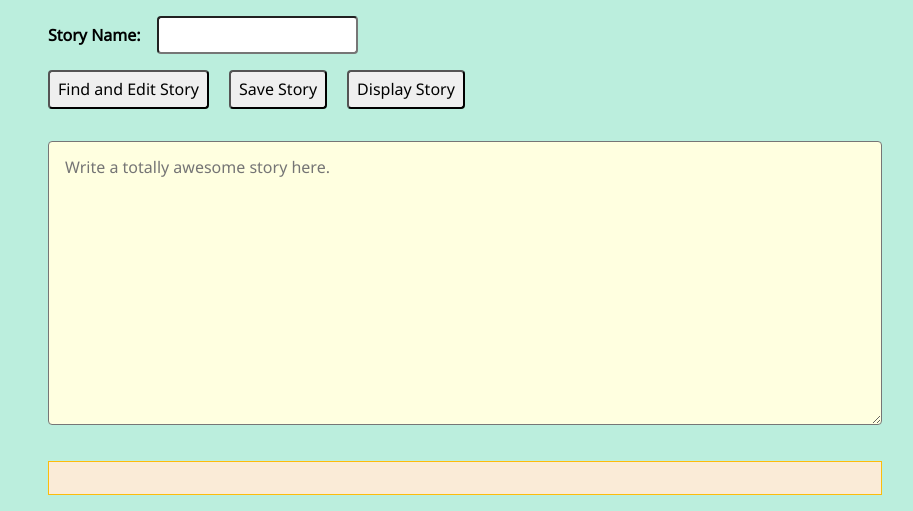
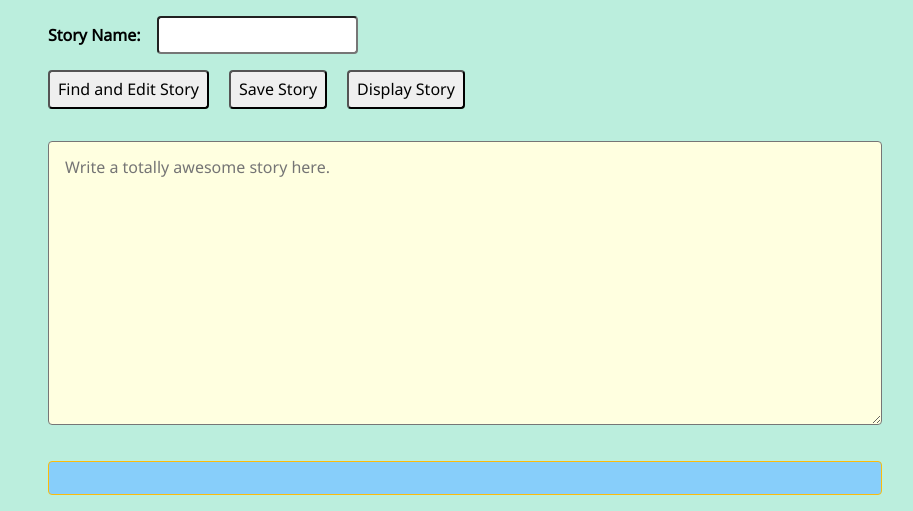
Before and after one commit to datadigitalshredder/wdd330, a plain HTML site: page week1/index.html in a window 1280 px wide. Shown: the part 682-1193 px from the top of the page, without its empty margins (208-1121 px from the left). Drawn offline with nearby package versions, Linux system fonts and the light colour scheme.

Commit message:
Week1 updates8

```diff
--- a/week1/css/style.css
+++ b/week1/css/style.css
@@ -40,7 +40,8 @@ textarea{
 }
 section#story_display {
     border: 1px solid #fcbc0b;
-    background-color: antiquewhite;
+    border-radius: .25rem;
+    background-color: lightskyblue;
     padding: 1rem;
     font-family: 'Noto sans', sans-serif;
     width: 800px;
```
